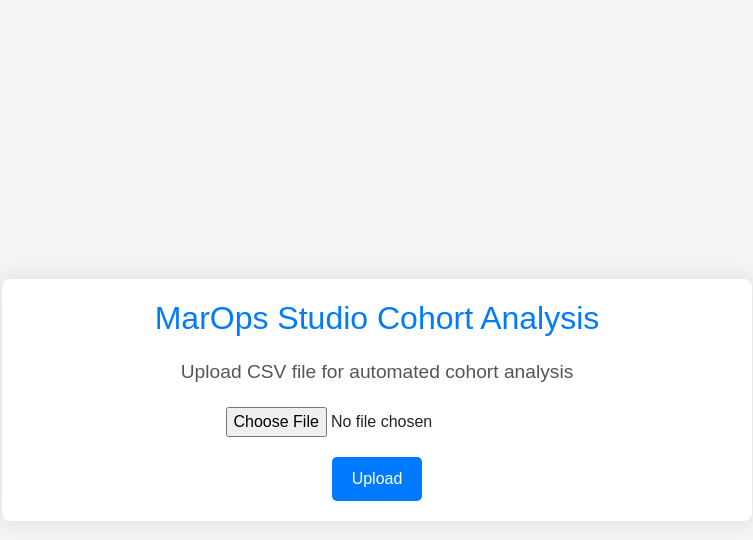
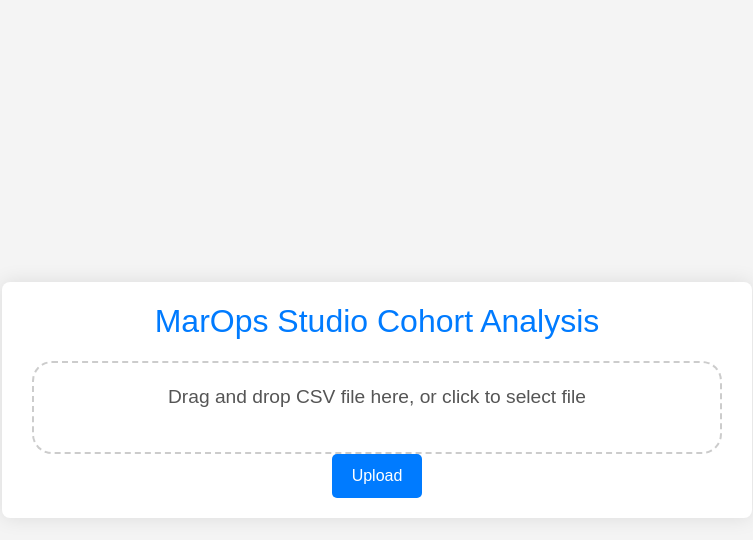
Before and after one commit to mark-shore/cohort-analysis, a Flask app: page / in a window 1280 px wide. Shown: the top 540 px of the page, without its empty margins (263-1016 px from the left). Run offline with Flask 3, Linux system fonts and the light colour scheme; some libraries are stand-ins or nearby versions.

Commit message:
Added drag & drop

```diff
--- a/templates/index.html
+++ b/templates/index.html
@@ -6,13 +6,34 @@
     <title>MarOps Studio Cohort Analysis</title>
     <link rel="stylesheet" href="{{ url_for('static', filename='css/bootstrap.min.css') }}">
     <link rel="stylesheet" href="{{ url_for('static', filename='css/styles.css') }}">
+    <style>
+        /* Style for drop area */
+        #drop-area {
+            border: 2px dashed #ccc;
+            border-radius: 20px;
+            padding: 20px;
+            text-align: center;
+            margin-top: 20px;
+            cursor: pointer;
+        }
+        #drop-area.highlight {
+            border-color: purple;
+        }
+        #gallery img {
+            width: 100px;
+            margin-right: 10px;
+            margin-bottom: 10px;
+        }
+    </style>
 </head>
 <body>
     <div class="container">
         <h1>MarOps Studio Cohort Analysis</h1>
-        <form method="post" enctype="multipart/form-data">
-            <p>Upload CSV file for automated cohort analysis</p>
-            <input type="file" name="file" />
+        <div id="drop-area" ondragover="handleDragOver(event)" ondrop="handleDrop(event)">
+            <p>Drag and drop CSV file here, or click to select file</p>
+        </div>
+        <form id="upload-form" method="post" enctype="multipart/form-data">
+            <input type="file" id="fileElem" name="file" style="display:none;" />
             <button type="submit">Upload</button>
         </form>
         {% if avg_csv_path and total_csv_path and repeat_csv_path %}
@@ -25,5 +46,23 @@
         {% endif %}
     </div>
     <script src="{{ url_for('static', filename='js/bootstrap.bundle.min.js') }}"></script>
+    <script>
+        function handleDragOver(event) {
+            event.preventDefault();
+            dropArea.classList.add('highlight');
+        }
+
+        function handleDrop(event) {
+            event.preventDefault();
+            dropArea.classList.remove('highlight');
+            let files = event.dataTransfer.files;
+            handleFiles(files);
+        }
+
+        function handleFiles(files) {
+            document.getElementById('fileElem').files = files;
+            document.getElementById('upload-form').submit();
+        }
+    </script>
 </body>
 </html>
```
